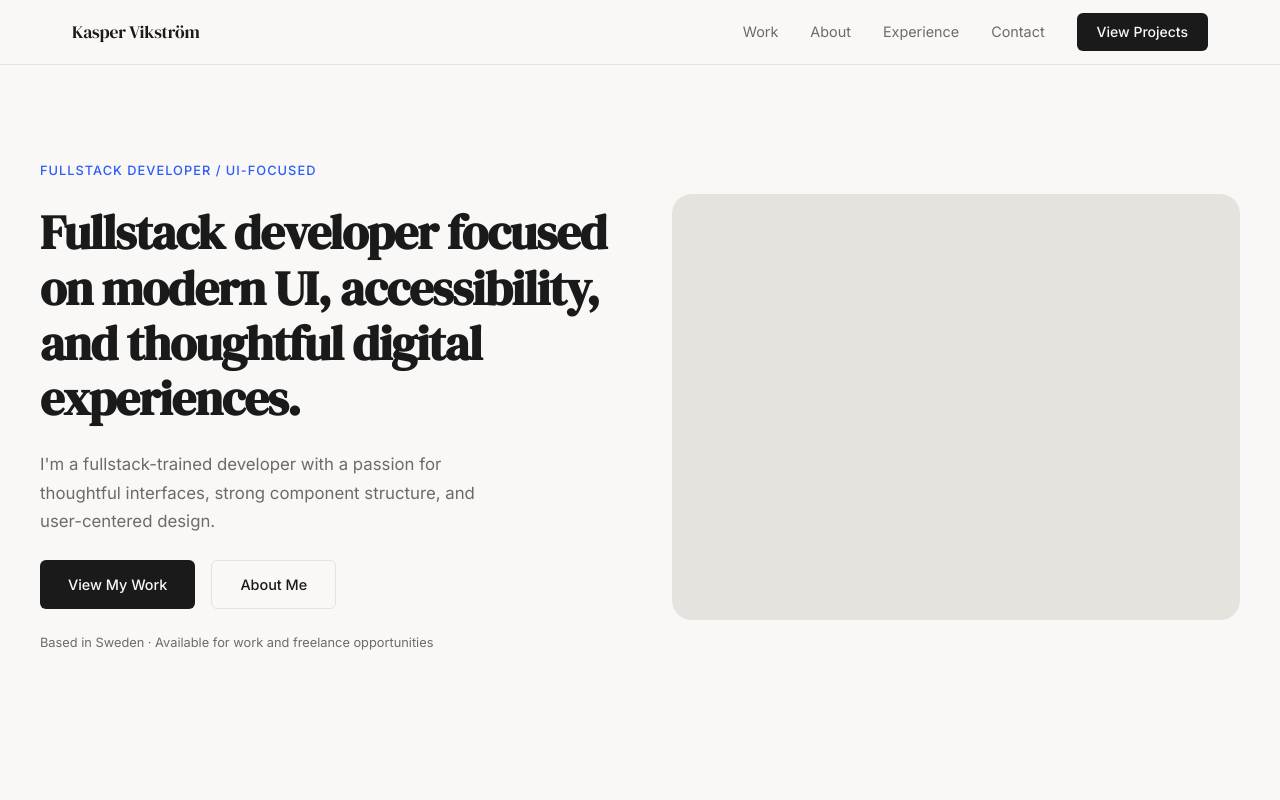
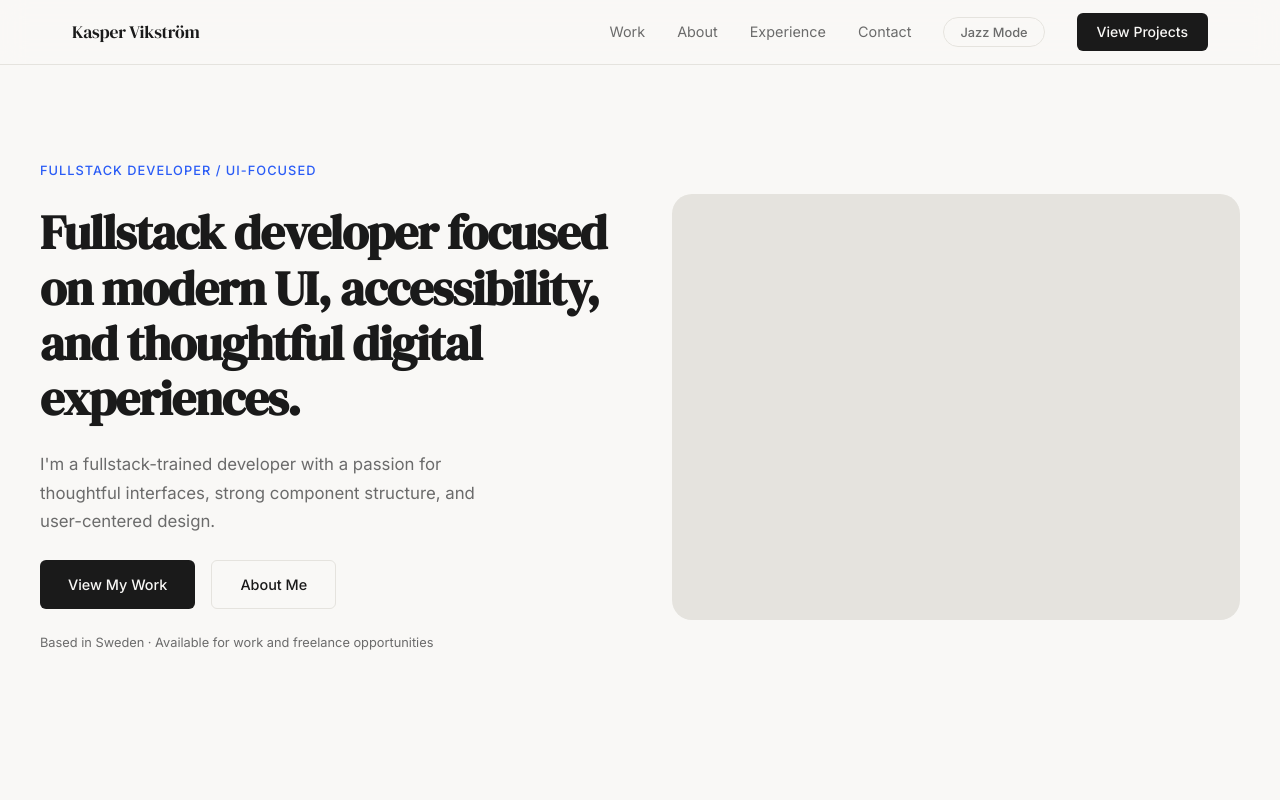
Before and after one commit to kaspvik/kaspervikstrom, a Next.js app: page / in a window 1280 px wide. Shown: the top 800 px of the page. Built offline with nearby package versions, Linux system fonts and the light colour scheme.

Commit message:
Added first draft for darkmode and added button to navbar

```diff
--- a/src/components/Navbar/Navbar.module.css
+++ b/src/components/Navbar/Navbar.module.css
@@ -56,6 +56,72 @@
   opacity: 0.8;
 }
 
+.jazzGroup {
+  display: flex;
+  align-items: center;
+  gap: 0.4rem;
+  flex-shrink: 0;
+}
+
+.jazzBtn {
+  font-size: 0.8rem;
+  font-weight: 500;
+  font-family: var(--font-body);
+  padding: 0.4rem 1rem;
+  border-radius: 999px;
+  border: 1px solid var(--color-border);
+  background: transparent;
+  color: var(--color-text-muted);
+  cursor: pointer;
+  flex-shrink: 0;
+  transition: all 0.2s ease;
+}
+
+.jazzBtn:hover {
+  color: var(--color-text);
+  border-color: var(--color-text-muted);
+}
+
+.jazzActive {
+  background: var(--color-accent);
+  border-color: var(--color-accent);
+  color: var(--color-bg);
+}
+
+.jazzActive:hover {
+  opacity: 0.85;
+  color: var(--color-bg);
+}
+
+.saxBtn {
+  font-size: 1rem;
+  width: 32px;
+  height: 32px;
+  display: flex;
+  align-items: center;
+  justify-content: center;
+  border-radius: 50%;
+  border: 1px solid var(--color-border);
+  background: transparent;
+  cursor: pointer;
+  transition: all 0.2s ease;
+  line-height: 1;
+}
+
+.saxBtn:hover {
+  border-color: var(--color-text-muted);
+}
+
+.saxMuted {
+  opacity: 0.35;
+  filter: grayscale(1);
+}
+
+/* Jazz mode navbar backdrop */
+:global([data-jazz="true"]) .header {
+  background-color: rgba(28, 20, 9, 0.88);
+}
+
 @media (max-width: 768px) {
   .links {
     display: none;
--- a/src/components/Navbar/Navbar.tsx
+++ b/src/components/Navbar/Navbar.tsx
@@ -2,20 +2,50 @@
 
 import Link from "next/link";
 import styles from "./Navbar.module.css";
+import { useJazzMode } from "./hooks/jazzMode";
 
 export default function Navbar() {
+  const { jazzMode, setJazzMode, muted, toggleMute, audioRef } = useJazzMode();
+
   return (
     <header className={styles.header}>
+      <audio ref={audioRef} src="/jazz.mp3" loop />
       <nav className={styles.nav}>
         <Link href="/" className={styles.logo}>
           Kasper Vikström
         </Link>
         <ul className={styles.links}>
-          <li><Link href="#work">Work</Link></li>
-          <li><Link href="#about">About</Link></li>
-          <li><Link href="#experience">Experience</Link></li>
-          <li><Link href="#contact">Contact</Link></li>
+          <li>
+            <Link href="#work">Work</Link>
+          </li>
+          <li>
+            <Link href="#about">About</Link>
+          </li>
+          <li>
+            <Link href="#experience">Experience</Link>
+          </li>
+          <li>
+            <Link href="#contact">Contact</Link>
+          </li>
         </ul>
+        <div className={styles.jazzGroup}>
+          <button
+            className={`${styles.jazzBtn} ${jazzMode ? styles.jazzActive : ""}`}
+            onClick={() => setJazzMode((prev) => !prev)}
+            aria-pressed={jazzMode}
+            aria-label="Toggle Jazz Mode">
+            {jazzMode ? "Jazz On" : "Jazz Mode"}
+          </button>
+          {jazzMode && (
+            <button
+              className={`${styles.saxBtn} ${muted ? styles.saxMuted : ""}`}
+              onClick={toggleMute}
+              aria-pressed={muted}
+              aria-label={muted ? "Unmute jazz" : "Mute jazz"}>
+              🎷
+            </button>
+          )}
+        </div>
         <Link href="#work" className={styles.cta}>
           View Projects
         </Link>
--- /dev/null
+++ b/src/components/Navbar/hooks/jazzMode.ts
@@ -0,0 +1,30 @@
+import { useState, useEffect, useRef } from "react";
+
+export function useJazzMode() {
+  const [jazzMode, setJazzMode] = useState(false);
+  const [muted, setMuted] = useState(false);
+  const audioRef = useRef<HTMLAudioElement>(null);
+
+  useEffect(() => {
+    document.documentElement.dataset.jazz = String(jazzMode);
+    if (audioRef.current) {
+      if (jazzMode) {
+        audioRef.current.muted = false;
+        setMuted(false);
+        audioRef.current.play().catch(() => {});
+      } else {
+        audioRef.current.pause();
+        audioRef.current.currentTime = 0;
+      }
+    }
+  }, [jazzMode]);
+
+  function toggleMute() {
+    if (!audioRef.current) return;
+    const next = !muted;
+    audioRef.current.muted = next;
+    setMuted(next);
+  }
+
+  return { jazzMode, setJazzMode, muted, toggleMute, audioRef };
+}
--- a/src/styles/globals.css
+++ b/src/styles/globals.css
@@ -18,6 +18,18 @@
   --shadow-md: 0 4px 16px rgba(0, 0, 0, 0.08);
 }
 
+/* Jazz Mode theme */
+[data-jazz="true"] {
+  --color-bg: #1c1409;
+  --color-text: #f0e6d0;
+  --color-text-muted: #9a8870;
+  --color-accent: #c9902a;
+  --color-border: #3a2e1e;
+  --color-surface: #261b0f;
+  --shadow-sm: 0 1px 3px rgba(0, 0, 0, 0.3);
+  --shadow-md: 0 4px 16px rgba(0, 0, 0, 0.4);
+}
+
 *,
 *::before,
 *::after {
@@ -33,6 +45,7 @@ html {
 body {
   background-color: var(--color-bg);
   color: var(--color-text);
+  transition: background-color 0.5s ease, color 0.4s ease;
   font-family: var(--font-body);
   font-size: 1rem;
   line-height: 1.6;
```
